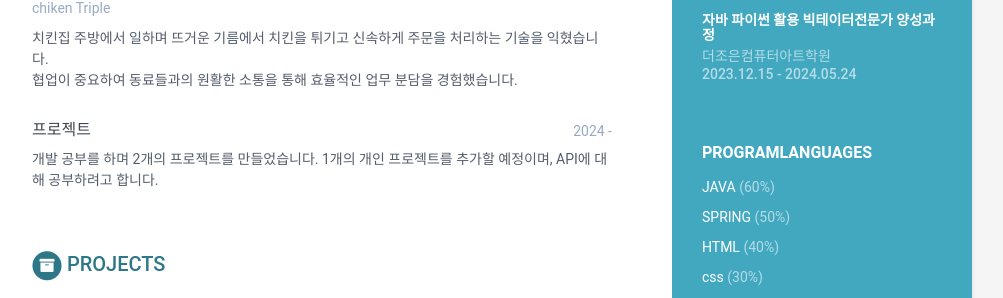
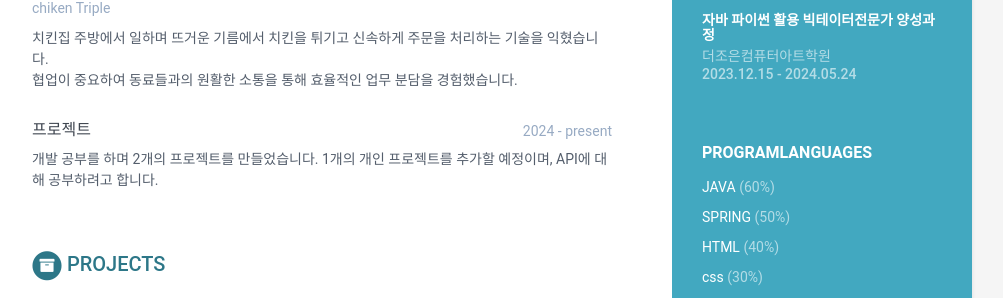
Before and after one commit to beom123456/beom123456.github.io, a Jekyll site: the page built from index.html, in a window 1280 px wide. Shown: the part 643-941 px from the top of the page, without its empty margins (168-1171 px from the left). Built offline with Jekyll 4.4.1, drawn with Linux system fonts in a browser that asks for light colours.

Commit message:
Update data.yml

```diff
--- a/_data/data.yml
+++ b/_data/data.yml
@@ -92,7 +92,7 @@ experiences:
           협업이 중요하여 동료들과의 원활한 소통을 통해 효율적인 업무 분담을 경험했습니다.
 
       - role:  "프로젝트"
-        time: 2024 -
+        time: 2024 - present
         details: |
           개발 공부를 하며 2개의 프로젝트를 만들었습니다. 1개의 개인 프로젝트를 추가할 예정이며,
           API에 대해 공부하려고 합니다.
@@ -104,7 +104,7 @@ projects:
 
     assignments:
       - title: Shopping Mall
-        link: "https://github.com/beom123456/beom123456.shoppingMall.git"
+        link: "https://github.com/beom123456/Mall.git"
         image: "shoppingMall.png"
         tagline: "<p>담당부분</p>
                   <p>회원가입/로그인: 사용자의 계정을 관리하고 보안을 유지합니다.</p>
```
